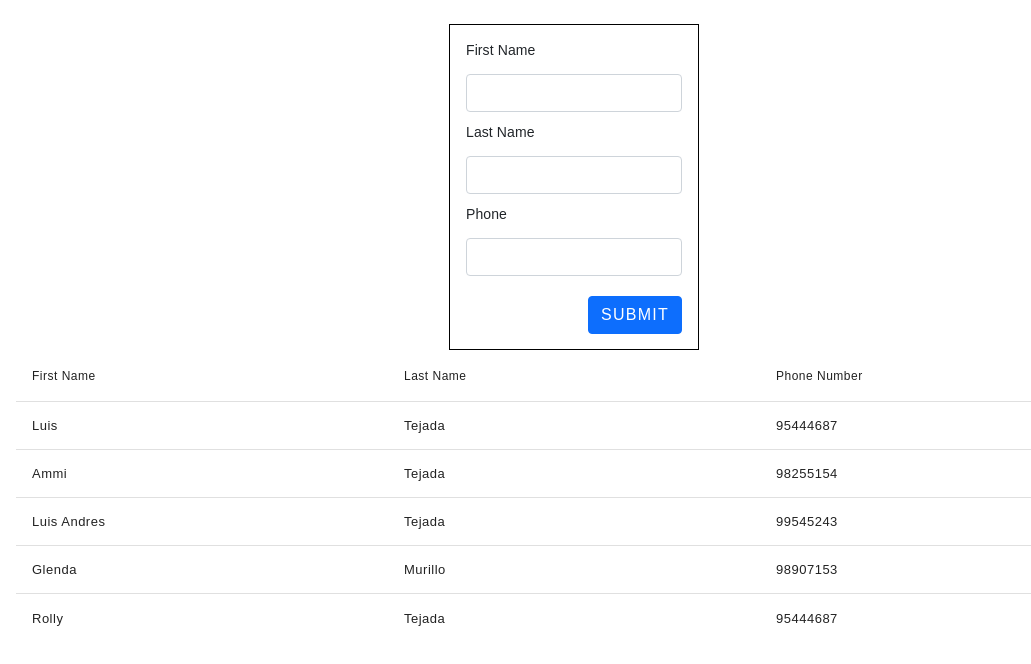
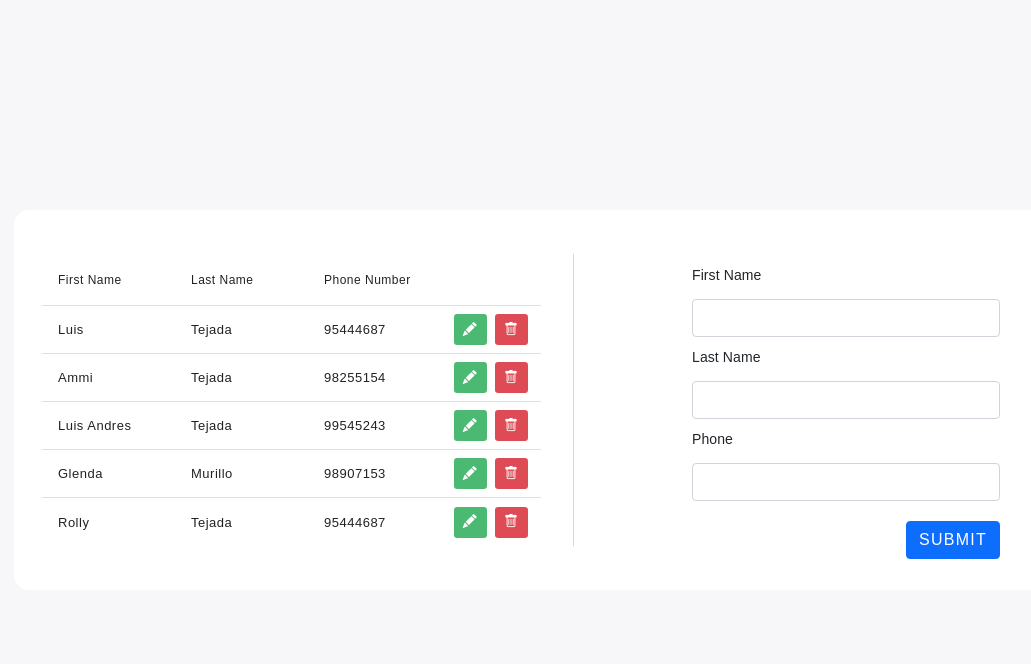
Before and after one commit to luigitemu/phonebook-frontEnd, a React (Create React App) app: page / in a window 1280 px wide. Shown: the top 664 px of the page, without its empty margins (66-1097 px from the left). Built offline with nearby package versions, Linux system fonts and the light colour scheme.

Commit message:
styles added

```diff
--- a/package.json
+++ b/package.json
@@ -3,6 +3,7 @@
   "version": "0.0.0",
   "private": true,
   "dependencies": {
+    "bootstrap-icons": "^1.7.2",
     "react": "^17.0.0",
     "react-data-table-component": "^7.4.6",
     "react-dom": "^17.0.0",
--- a/public/index.html
+++ b/public/index.html
@@ -1,7 +1,7 @@
 <!-- <div id="root"></div> -->
 <!DOCTYPE html>
 <html lang="en">
-
+  <link rel="stylesheet" href="https://cdn.jsdelivr.net/npm/bootstrap-icons@1.7.2/font/bootstrap-icons.css">
 <head>
     <meta charset="utf-8" />
     <!-- <link rel="icon" href="%PUBLIC_URL%/favicon.ico" /> -->
@@ -26,7 +26,7 @@
     <title>PhoneBook </title>
 </head>
 
-<body class="container">
+<body class="container full-ht d-flex align-items-center justify-content-center">
     <noscript>You need to enable JavaScript to run this app.</noscript>
     <div id="root"></div>
     <!--
--- a/src/App.js
+++ b/src/App.js
@@ -3,6 +3,7 @@ import "./style.css";
 import { PhoneBook } from "./components/PhoneBook";
 import { Provider } from "react-redux";
 import { store } from "./store/store";
+import { PhoneList } from "./components/PhoneList";
 
 
 
@@ -10,7 +11,14 @@ import { store } from "./store/store";
 export default function App() {
   return (
     <Provider store={store}>
-        <PhoneBook />
+      <div className="section-cont d-flex flex-row row">
+        <div className="section-left flex-fill align-self-center col-sm-12 col-md-6">
+          <PhoneList />
+          </div>
+        <div className="section-right flex-fill align-self-center col-6 col-sm-12 col-md-6">
+          <PhoneBook />
+        </div>
+      </div>
     </Provider>
   );
 }
--- a/src/components/PhoneBook.jsx
+++ b/src/components/PhoneBook.jsx
@@ -2,7 +2,7 @@ import { useEffect } from "react";
 import { useForm } from "react-hook-form";
 import { useDispatch } from "react-redux";
 import { addContact, loadContacts } from "../actions/contacts";
-import { PhoneList } from "./PhoneList";
+
 
 
 
@@ -55,7 +55,7 @@ export const PhoneBook = () => {
 
 
           </form>
-          <PhoneList />
+
         </>
       );
   }
--- a/src/components/PhoneList.jsx
+++ b/src/components/PhoneList.jsx
@@ -21,12 +21,24 @@ export const PhoneList = () => {
             name: 'Phone Number',
             selector: row => row.phone,
         },
+        {
+            cell: () =>
+            <>
+                <button className="btn btn-sm m-0 pn-btn-success me-2"> <i className="bi bi-pencil-fill"></i> </button>
+                <button className="btn btn-sm m-0 pn-btn-danger"> <i className="bi bi-trash"></i> </button>
+            </>,
+            ignoreRowClick: true,
+            allowOverflow: true,
+            button: true,
+          }
     ];
 
     return (
         <DataTable
             columns={columns}
             data={contacts}
+            fixedHeader
+            fixedHeaderScrollHeight="300px"
         />
       );
   }
--- a/src/style.css
+++ b/src/style.css
@@ -1,3 +1,20 @@
+@import url("https://cdn.jsdelivr.net/npm/bootstrap-icons@1.7.2/font/bootstrap-icons.css");
+
+
+
+html, body {
+  height: 100%;
+}
+
+body {
+  background-color: #F7F6F9;
+  width: fit-content;
+}
+
+.full-ht {
+  height: 100%;
+}
+
 body {
   font-family: 'Montserrat', sans-serif;
   font-size: 16px;
@@ -80,8 +97,7 @@ th, td {
 }
 
 .phone-form {
-  border: 1px solid #000;
-  max-width: 250px;
+  max-width: 340px;
   margin: auto;
   padding: 15px;
 }
@@ -90,3 +106,50 @@ th, td {
   margin: 50px auto;
   text-align: center;
 }
+
+.section-cont {
+  background-color: white;
+  padding: 1rem;
+  border-radius: 15px;
+  margin-bottom: auto;
+  /* max-width: 70rem; */
+}
+.section-left {
+  padding-right: 2rem;
+  border-right: 1px solid #d8d8d8;
+}
+/* .fit-cont {
+  width: fit-content !important;
+} */
+
+.pn-btn-danger {
+  background-color: #DF4B55 ;
+  color: white;
+}
+.pn-btn-success {
+  background-color: #4cb972 ;
+  color: white;
+}
+.btn:hover {
+  color: white !important;
+}
+
+
+/* Small devices (landscape phones, 576px and up) */
+@media (min-width: 576px) { }
+
+/* Medium devices (tablets, 768px and up) */
+@media (min-width: 768px) {}
+
+/* Large devices (desktops, 992px and up) */
+@media (min-width: 992px) {}
+
+/* X-Large devices (large desktops, 1200px and up) */
+@media (min-width: 1200px) {
+  .section-cont {
+    width: 70rem;
+  }
+}
+
+/* XX-Large devices (larger desktops, 1400px and up) */
+@media (min-width: 1400px) {  }
```
Also changed, not shown: 1 other file (tests, documents, lock files or other folders).
